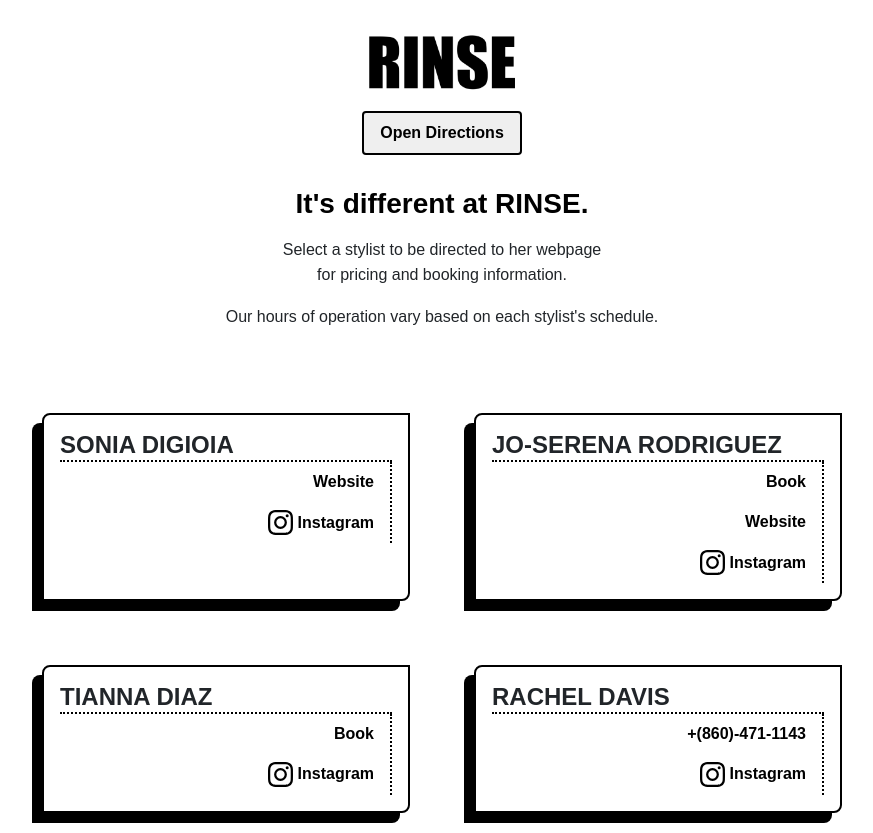
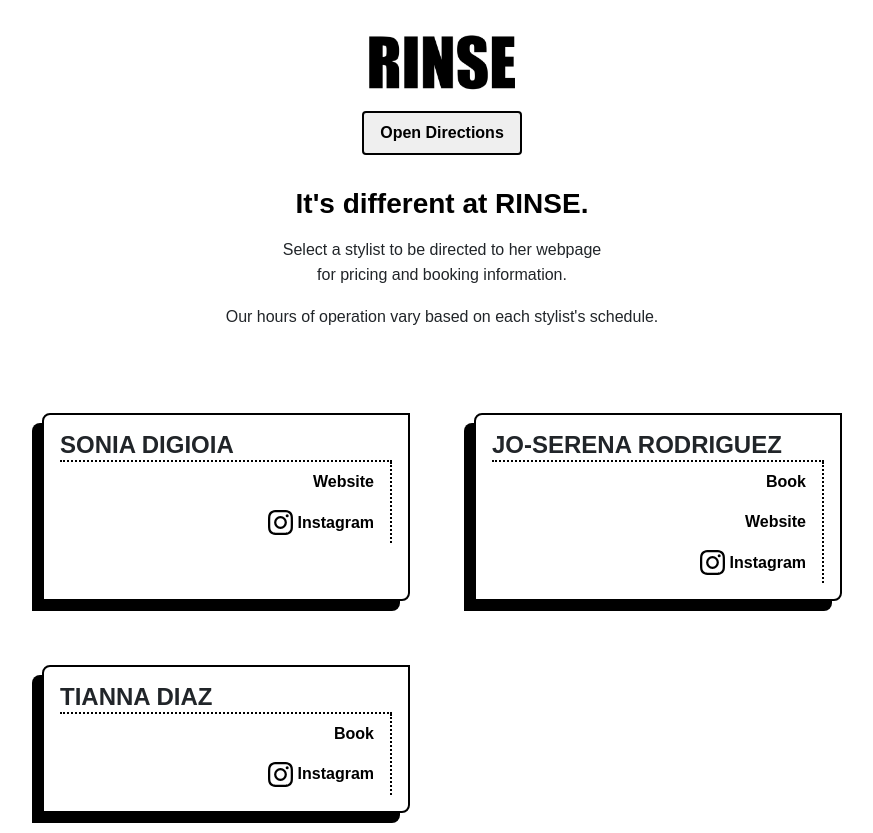
Before and after one commit to rodriguezj7/rinse, a plain HTML site: page index.html in a window 1280 px wide. Shown: the whole page, without its empty margins (198-1071 px from the left). Drawn offline with nearby package versions, Linux system fonts and the light colour scheme.

Commit message:
Update index.html

```diff
--- a/index.html
+++ b/index.html
@@ -82,17 +82,6 @@
           </svg>Instagram</a></li>
         </ul>
       </div>
-      <div class="bio">
-        <h3 class="bio__name">Rachel Davis</h3>
-        <ul class="bio__links">
-          <li></li><a href="tel:8604711143">+(860)-471-1143</a></li>
-          <li><a href="https://www.instagram.com/davis_l_rachel/"> <svg xmlns="http://www.w3.org/2000/svg" width="25" viewBox="0 0 503.84 503.84">
-            <path d="M251.92 45.39c67.27 0 75.23.26 101.8 1.47 24.56 1.12 37.9 5.22 46.78 8.67a78 78 0 0129 18.85 78 78 0 0118.85 29c3.45 8.88 7.55 22.22 8.67 46.78 1.21 26.57 1.47 34.53 1.47 101.8s-.26 75.23-1.47 101.8c-1.12 24.56-5.22 37.9-8.67 46.78a83.51 83.51 0 01-47.81 47.81c-8.88 3.45-22.22 7.55-46.78 8.67-26.56 1.21-34.53 1.47-101.8 1.47s-75.24-.26-101.8-1.47c-24.56-1.12-37.9-5.22-46.78-8.67a78 78 0 01-29-18.85 78 78 0 01-18.85-29c-3.45-8.88-7.55-22.22-8.67-46.78-1.21-26.57-1.47-34.53-1.47-101.8s.26-75.23 1.47-101.8c1.12-24.56 5.22-37.9 8.67-46.78a78 78 0 0118.85-29 78 78 0 0129-18.85c8.88-3.45 22.22-7.55 46.78-8.67 26.57-1.21 34.53-1.47 101.8-1.47m0-45.39c-68.42 0-77 .29-103.87 1.52S102.92 7 86.92 13.22a123.68 123.68 0 00-44.64 29.06 123.68 123.68 0 00-29.06 44.64c-6.22 16-10.48 34.34-11.7 61.15S0 183.5 0 251.92s.29 77 1.52 103.87 5.48 45.13 11.7 61.13a123.68 123.68 0 0029.06 44.62 123.52 123.52 0 0044.64 29.07c16 6.23 34.34 10.49 61.15 11.71s35.45 1.52 103.87 1.52 77-.29 103.87-1.52 45.11-5.48 61.11-11.71a128.74 128.74 0 0073.69-73.69c6.23-16 10.49-34.34 11.71-61.15s1.52-35.45 1.52-103.87-.29-77-1.52-103.87-5.48-45.11-11.71-61.11a123.52 123.52 0 00-29.05-44.62 123.68 123.68 0 00-44.64-29.08c-16-6.22-34.34-10.48-61.15-11.7S320.34 0 251.92 0z"></path>
-            <path d="M251.92 122.56a129.36 129.36 0 10129.36 129.36 129.35 129.35 0 00-129.36-129.36zm0 213.36a84 84 0 1184-84 84 84 0 01-84 84z"></path>
-            <circle cx="386.4" cy="117.44" r="30.23"></circle>
-          </svg>Instagram</a></li>
-        </ul>
-      </div>
     </section>
   </main>
       <!-- Directions Modal -->
```
